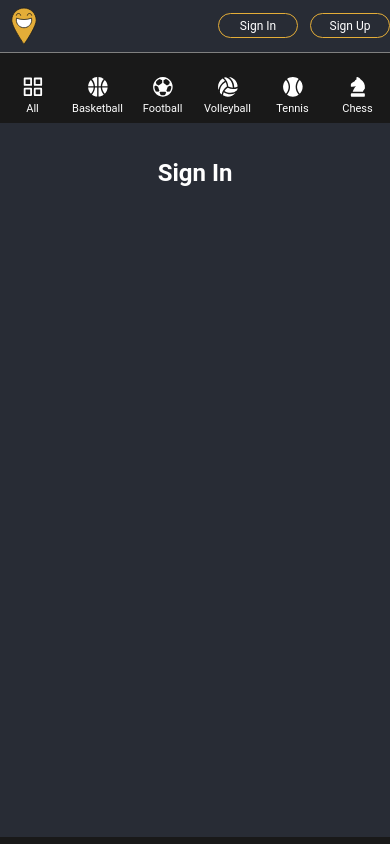
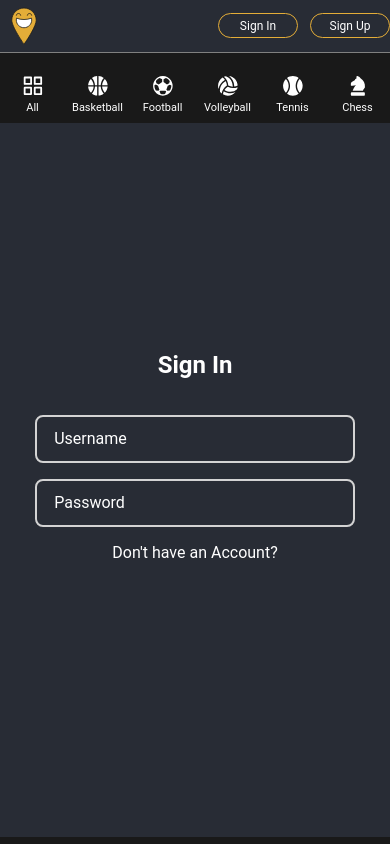
Before and after one commit to goergk/MeetZone, a React (Create React App) app in the folder Frontend/meetzone-frontend/: page /Volleyball in a window 390 px wide. Both pictures are taken after a click on the element "Sign In". Built offline with nearby package versions, Linux system fonts and the light colour scheme.

Commit message:
Login & Register pages created, Input component created

```diff
--- a/Frontend/meetzone-frontend/src/components/assets/Input.tsx
+++ b/Frontend/meetzone-frontend/src/components/assets/Input.tsx
@@ -8,8 +8,9 @@ interface Props{
 
 const Input:React.FC<Props> = ({ type, name }) => {
     return (
-        <div className={classes.Form_Container}>
-            <input type={type} id={name}/>
+        <div className={classes.Form}>
+            <input type={type} id={name} className={classes.Form_Input} autoComplete="off" placeholder=" "/>
+            <label htmlFor={name} className={classes.Form_Label}>{name}</label>
         </div>
     )
 }
--- a/Frontend/meetzone-frontend/src/components/pages/Event/EventsPage.tsx
+++ b/Frontend/meetzone-frontend/src/components/pages/Event/EventsPage.tsx
@@ -8,7 +8,7 @@ interface Props{
 const EventsPage:React.FC<Props> = ({ page_filter }) => {
     return (
         <div className={classes.Main_container}>
-            <h2>
+            <h2 className={classes.Header}>
                 { page_filter } Events:
             </h2>
         </div>
--- a/Frontend/meetzone-frontend/src/components/pages/PagesRoutes.tsx
+++ b/Frontend/meetzone-frontend/src/components/pages/PagesRoutes.tsx
@@ -1,10 +1,12 @@
 import React from 'react';
 import classes from '../../styles/Page.module.css';
 import CurrentPage from './CurrentPage';
-import { Route, Switch } from 'react-router-dom';
+import { Route, Switch, useLocation } from 'react-router-dom';
 import { PageType } from './PageType';
 
 const Page = () => {
+    const { pathname } = useLocation();
+
     return (
         <div className={classes.Main_container}>
             <Switch>
--- a/Frontend/meetzone-frontend/src/components/pages/SignIn/SignIn.tsx
+++ b/Frontend/meetzone-frontend/src/components/pages/SignIn/SignIn.tsx
@@ -1,15 +1,20 @@
 import React from 'react';
-import classes from '../../../styles/SignIn.module.css';
+import { NavLink } from 'react-router-dom';
+import classes from '../../../styles/Sign.module.css';
+import Input from '../../assets/Input';
+import { PageType } from '../PageType';
 
 const SignIn = () => {
     return (
         <div className={classes.Main_container}>
-            <h2>
+            <h2 className={classes.Header}>
                 Sign In
             </h2>
             <div className={classes.FormContainer}>
-
+                <Input type="text" name="Username"/>
+                <Input type="password" name="Password"/>
             </div>
+            <NavLink to={PageType.SIGNUP} className={classes.Link}>Don't have an Account?</NavLink>
         </div>
     )
 }
--- a/Frontend/meetzone-frontend/src/components/pages/SignUp/SignUp.tsx
+++ b/Frontend/meetzone-frontend/src/components/pages/SignUp/SignUp.tsx
@@ -1,15 +1,22 @@
 import React from 'react';
-import classes from '../../../styles/SignUp.module.css';
+import { NavLink } from 'react-router-dom';
+import classes from '../../../styles/Sign.module.css';
+import Input from '../../assets/Input';
+import { PageType } from '../PageType';
 
 const SignUp = () => {
     return (
         <div className={classes.Main_container}>
-            <h2>
+            <h2 className={classes.Header}>
                 Sing Up
             </h2>
             <div className={classes.FormContainer}>
-
+                <Input type="text" name="Username"/>
+                <Input type="text" name="Email"/>
+                <Input type="password" name="Password"/>
+                <Input type="password" name="Confirm Password"/>
             </div>
+            <NavLink to={PageType.SIGNIN} className={classes.Link}>Already have an Account?</NavLink>
         </div>
     )
 }
--- a/Frontend/meetzone-frontend/src/styles/EventsPage.module.css
+++ b/Frontend/meetzone-frontend/src/styles/EventsPage.module.css
@@ -3,3 +3,9 @@
   padding-top: 1em;
   min-height: calc(100vh - (3.8em + 1.2em + 0.5px + 49px + 3em));
 }
+
+@media only screen and (max-width: 624px) {
+  .Header {
+    font-size: 1.2em;
+  }
+}
--- a/Frontend/meetzone-frontend/src/styles/Icons.module.css
+++ b/Frontend/meetzone-frontend/src/styles/Icons.module.css
@@ -170,7 +170,7 @@
   }
 
   .Icon_Container {
-    padding: 0.3em 0em 0.5em 0em;
+    padding: 0.3em 0em 0.6em 0em;
   }
 
   .Icon_text {
--- a/Frontend/meetzone-frontend/src/styles/Input.module.css
+++ b/Frontend/meetzone-frontend/src/styles/Input.module.css
@@ -0,0 +1,47 @@
+.Form {
+  position: relative;
+  width: 20em;
+  height: 3em;
+  margin-bottom: 1em;
+}
+
+.Form_Input {
+  position: absolute;
+  top: 0;
+  left: 0;
+  width: 100%;
+  height: 100%;
+  border: 2px solid lightgray;
+  border-radius: 0.5em;
+  color: white;
+  outline: none;
+  padding: 1.25em;
+  background: none;
+  font-size: 1em;
+}
+
+.Form_Input:hover {
+  border-color: #f1ef78;
+}
+
+.Form_Input:focus {
+  border-color: #e4ad38;
+}
+
+.Form_Label {
+  position: absolute;
+  left: 0.7em;
+  top: 0.9em;
+  padding: 0 0.5em;
+  color: white;
+  cursor: text;
+  transition: top 200ms ease-in, left 200ms ease-in, font-size 200ms ease-in;
+  background-color: #282c35;
+}
+
+.Form_Input:focus + .Form_Label,
+.Form_Input:not(:placeholder-shown).Form_Input:not(:focus) + .Form_Label {
+  top: -0.5em;
+  font-size: 0.8em;
+  left: 0.9em;
+}
--- /dev/null
+++ b/Frontend/meetzone-frontend/src/styles/Sign.module.css
@@ -0,0 +1,72 @@
+.Main_container {
+  width: 100%;
+  display: flex;
+  flex-direction: column;
+  justify-content: center;
+  align-items: center;
+  min-height: calc(100vh - (3.8em + 1.2em + 0.5px + 49px + 3em));
+}
+
+.Main_container * {
+  opacity: 0;
+  -webkit-animation: fadeIn ease-in 1;
+  -moz-animation: fadeIn ease-in 1;
+  animation: fadeIn ease-in 1;
+
+  -webkit-animation-fill-mode: forwards;
+  -moz-animation-fill-mode: forwards;
+  animation-fill-mode: forwards;
+
+  -webkit-animation-duration: 0.5s;
+  -moz-animation-duration: 0.5s;
+  animation-duration: 0.5s;
+}
+
+@-webkit-keyframes fadeIn {
+  from {
+    opacity: 0;
+  }
+  to {
+    opacity: 1;
+  }
+}
+@-moz-keyframes fadeIn {
+  from {
+    opacity: 0;
+  }
+  to {
+    opacity: 1;
+  }
+}
+@keyframes fadeIn {
+  from {
+    opacity: 0;
+  }
+  to {
+    opacity: 1;
+  }
+}
+
+.Main_container *,
+.Main_container *::before,
+.Main_container *::after {
+  box-sizing: border-box;
+  margin: 0;
+  padding: 0;
+}
+
+.Header {
+  margin-bottom: 1.5em;
+}
+
+.Link {
+  color: white;
+  text-decoration: none;
+}
+
+.Link:hover {
+  color: #e4ad38;
+}
+
+@media only screen and (max-width: 624px) {
+}
--- a/Frontend/meetzone-frontend/src/styles/SignIn.module.css
+++ /dev/null
@@ -1,5 +0,0 @@
-.Main_container {
-  width: 100%;
-  padding-top: 1em;
-  min-height: calc(100vh - (3.8em + 1.2em + 0.5px + 49px + 3em));
-}
--- a/Frontend/meetzone-frontend/src/styles/SignUp.module.css
+++ /dev/null
@@ -1,5 +0,0 @@
-.Main_container {
-  width: 100%;
-  padding-top: 1em;
-  min-height: calc(100vh - (3.8em + 1.2em + 0.5px + 49px + 3em));
-}
```
